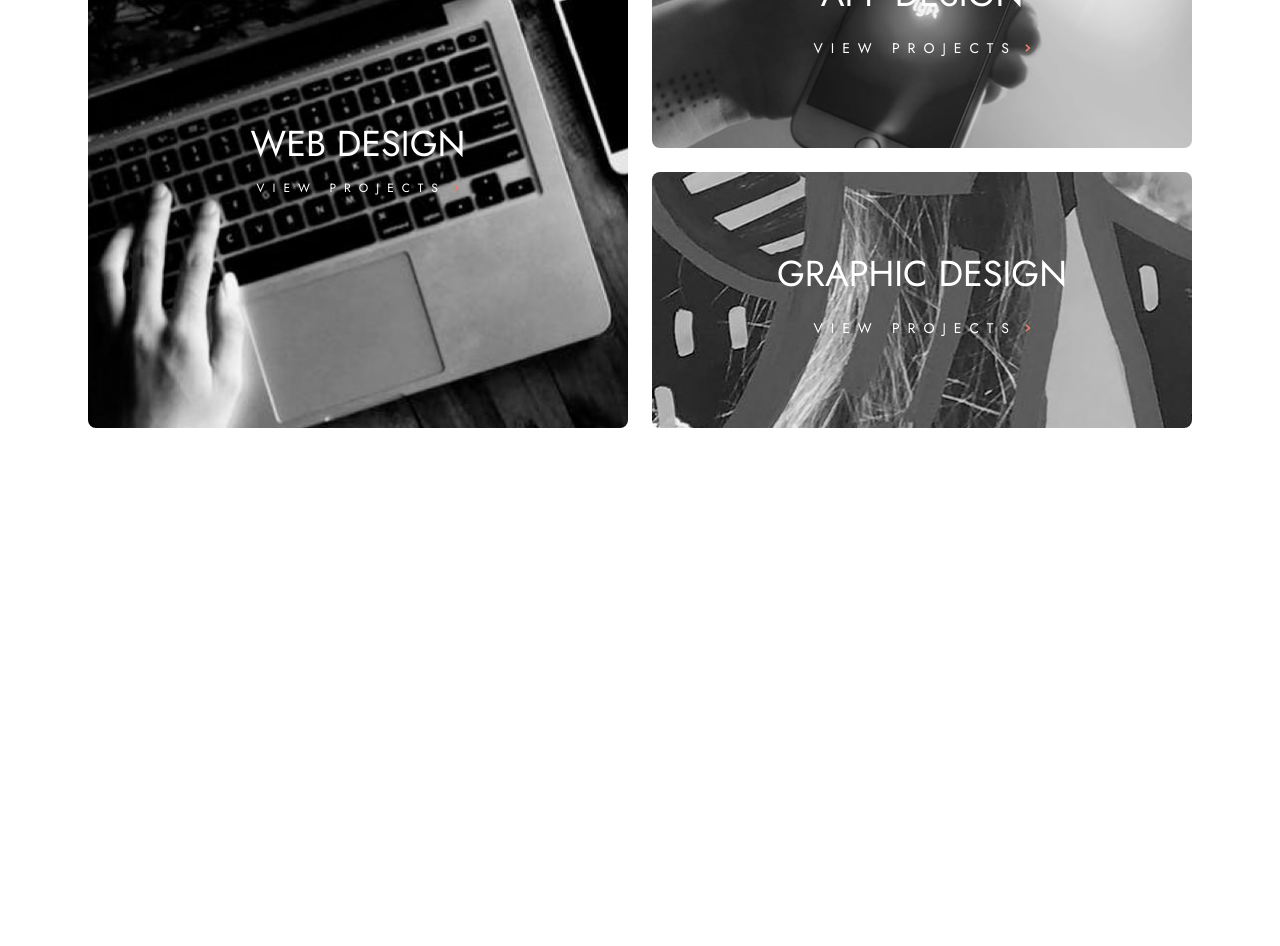
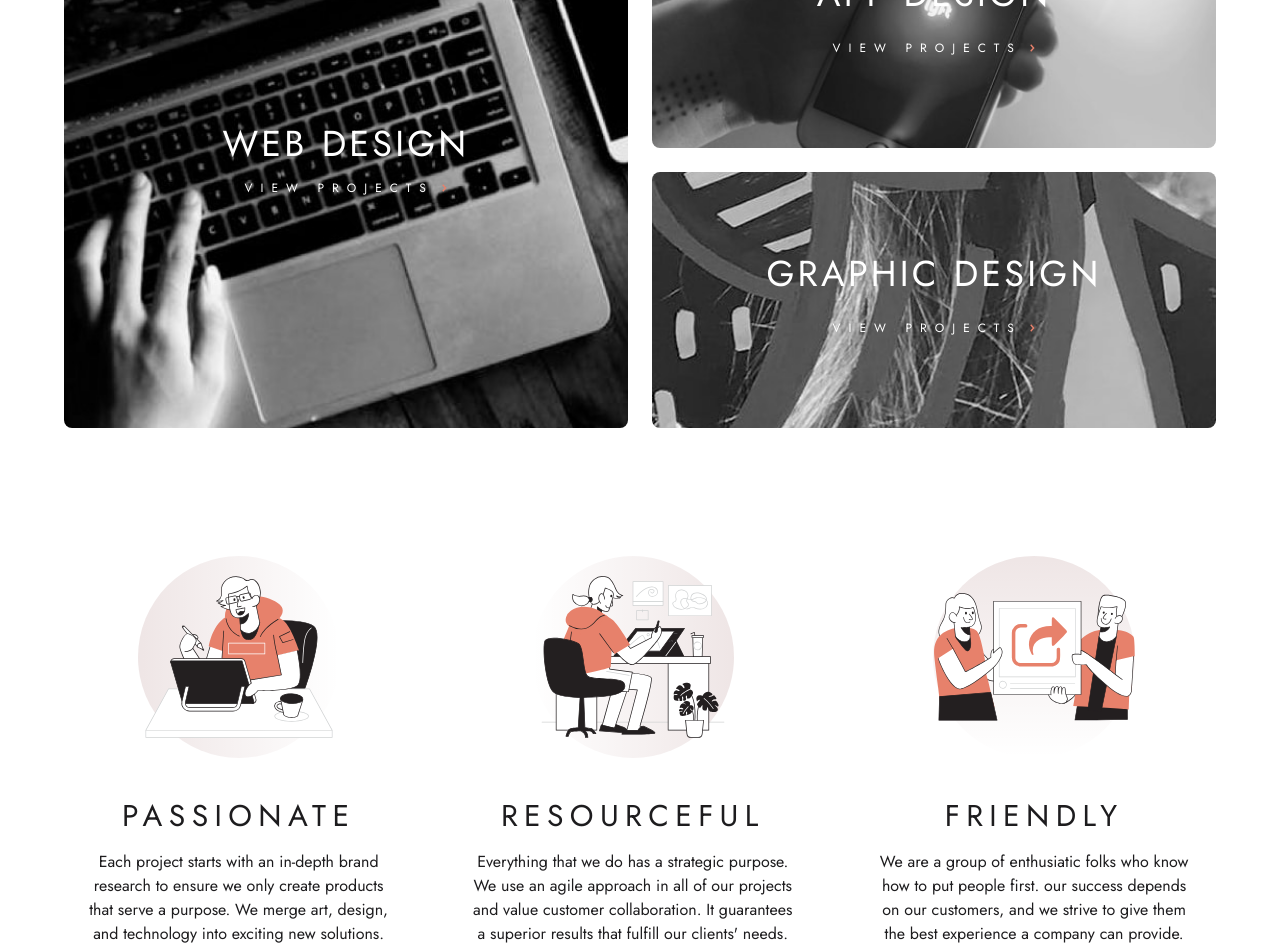
Before and after one commit to SheeloveDol/designo, a React (Vite) app: page / in a window 1280 px wide. Shown: the part 860-1806 px from the top of the page. Before the commit the page ends 1288 px from the top, so only its background shows below. Built offline with nearby package versions, Linux system fonts and the light colour scheme.

Commit message:
Core value section fully responsive

```diff
--- a/src/pages/Home.jsx
+++ b/src/pages/Home.jsx
@@ -5,6 +5,10 @@ import WebDesignImg from "../assets/home/desktop/image-web-design-large.jpg";
 import GraphicDesignImg from "../assets/home/desktop/image-graphic-design.jpg";
 import { Link } from "react-router-dom";
 import RightArrow from "../assets/shared/desktop/icon-right-arrow.svg";
+import PassionateImg from "../assets/home/desktop/illustration-passionate.svg";
+import ResourcefulImg from "../assets/home/desktop/illustration-resourceful.svg";
+import FriendlyImg from "../assets/home/desktop/illustration-friendly.svg";
+import SmallCircle from "../assets/shared/desktop/bg-pattern-small-circle.svg";
 
 export const Home = () => {
   return (
@@ -48,9 +52,9 @@ export const Home = () => {
         </div>
       </section>
 
-      {/* PROJECTS SECTION */}
-      <section className="mt-32 mx-6 gap-6 grid  lg:grid-cols-2 ">
+      {/* -----------PROJECTS SECTION ------------*/}
 
+      <section className="mt-32 mx-6 sm:mx-0 gap-6 grid  lg:grid-cols-2 ">
         {/*Web Design card */}
         <Link to="/webDesign" className="row-span-2">
           <div
@@ -59,12 +63,12 @@ export const Home = () => {
               backgroundImage: `url('${WebDesignImg}')`,
             }}
           >
-            <div className="flex flex-col items-center justify-center h-full w-full hover:bg-peach hover:opacity-80">
-              <h3 className="text-2xl lg:text-4xl lg:mb-4 text-white ">
+            <div className="flex flex-col items-center justify-center h-full w-full hover:bg-lightPeach hover:opacity-80">
+              <h3 className="text-2xl sm:text-4xl lg:mb-4 text-white tracking-[0.2rem]">
                 WEB DESIGN
               </h3>
               <div className="flex items-center">
-                <p className="text-white text-sm lg:text-xs leading-9 tracking-[0.5rem]">
+                <p className="text-white text-xs lg:text-xs leading-9 tracking-[0.5rem]">
                   VIEW PROJECTS
                 </p>
                 <img src={RightArrow} alt="Right arrow" className="h-2 ml-2" />
@@ -81,12 +85,12 @@ export const Home = () => {
               backgroundImage: `url('${AppDesingImg}')`,
             }}
           >
-            <div className="flex flex-col items-center justify-center h-full w-full hover:bg-peach hover:opacity-80">
-              <h3 className="text-2xl lg:text-4xl lg:mb-4 text-white">
+            <div className="flex flex-col items-center justify-center h-full w-full hover:bg-lightPeach hover:opacity-80">
+              <h3 className="text-2xl sm:text-4xl lg:mb-4 text-white tracking-[0.2rem]">
                 APP DESIGN
               </h3>
               <div className="flex items-center">
-                <p className="text-white text-sm leading-9 tracking-[0.5rem]">
+                <p className="text-white text-xs leading-9 tracking-[0.5rem]">
                   VIEW PROJECTS
                 </p>
                 <img src={RightArrow} alt="Right arrow" className="h-2 ml-2" />
@@ -103,12 +107,12 @@ export const Home = () => {
               backgroundImage: `url('${GraphicDesignImg}')`,
             }}
           >
-            <div className="flex flex-col items-center justify-center h-full w-full hover:bg-peach hover:opacity-80">
-              <h3 className="text-2xl lg:text-4xl lg:mb-4 text-white">
+            <div className="flex flex-col items-center justify-center h-full w-full hover:bg-lightPeach hover:opacity-80">
+              <h3 className="text-2xl sm:text-4xl lg:mb-4 text-white tracking-[0.2rem]">
                 GRAPHIC DESIGN
               </h3>
               <div className="flex items-center">
-                <p className="text-white text-sm leading-9 tracking-[0.5rem]">
+                <p className="text-white text-xs leading-9 tracking-[0.5rem]">
                   VIEW PROJECTS
                 </p>
                 <img src={RightArrow} alt="Right arrow" className="h-2 ml-2" />
@@ -116,7 +120,68 @@ export const Home = () => {
             </div>
           </div>
         </Link>
+      </section>
 
+      {/*----------CORE VALUES SECTION----------- */}
+
+      <section className="mt-32 mx-6 flex flex-col lg:flex-row gap-20 justify-center items-center">
+
+        <div className="flex flex-col sm:flex-row lg:flex-col sm:gap-6 items-center justify-center">
+          <div
+            style={{ backgroundImage: `url('${SmallCircle}')` }}
+            className="bg-no-repeat inline-block min-w-[202px] h-[202px]"
+          >
+            <img src={PassionateImg} className=""/>
+          </div>
+          <div className="text-center sm:text-left lg:text-center">
+            <h3 className="text-3xl text-black py-10 sm:py-4 tracking-[0.4rem]">PASSIONATE</h3>
+            <p className="text-black leading-6">
+              Each project starts with an in-depth brand research to ensure we
+              only create products that serve a purpose. We merge art, design,
+              and technology into exciting new solutions.
+            </p>
+          </div>
+        </div>
+
+        <div className="flex flex-col sm:flex-row lg:flex-col sm:gap-6 items-center justify-center">
+          <div
+            style={{
+              backgroundImage: `url('${SmallCircle}')`,
+              transform: "rotate(180deg)",
+            }}
+            className="bg-no-repeat inline-block min-w-[202px] h-[202px]"
+          >
+            <img src={ResourcefulImg} className="-rotate-180" />
+          </div>
+          <div className="text-center sm:text-left lg:text-center">
+            <h3 className="text-3xl text-black py-10 sm:py-4 tracking-[0.4rem]">RESOURCEFUL</h3>
+            <p className="text-black leading-6">
+              Everything that we do has a strategic purpose. We use an agile
+              approach in all of our projects and value customer collaboration. It
+              guarantees a superior results that fulfill our clients' needs.
+            </p>
+          </div>
+        </div>
+
+        <div className="flex flex-col sm:flex-row lg:flex-col sm:gap-6 items-center justify-center">
+          <div
+            style={{
+              backgroundImage: `url('${SmallCircle}')`,
+              transform: "rotate(90deg)",
+            }}
+            className="bg-no-repeat inline-block min-w-[202px] h-[202px]"
+          >
+            <img src={FriendlyImg} className="-rotate-90" />
+          </div>
+          <div className="text-center sm:text-left lg:text-center">
+            <h3 className="text-3xl text-black py-10 sm:py-4 tracking-[0.4rem]">FRIENDLY</h3>
+            <p className="text-black leading-6">
+              We are a group of enthusiatic folks who know how to put people
+              first. our success depends on our customers, and we strive to give
+              them the best experience a company can provide.
+            </p>
+          </div>
+        </div>
       </section>
     </div>
   );
```
